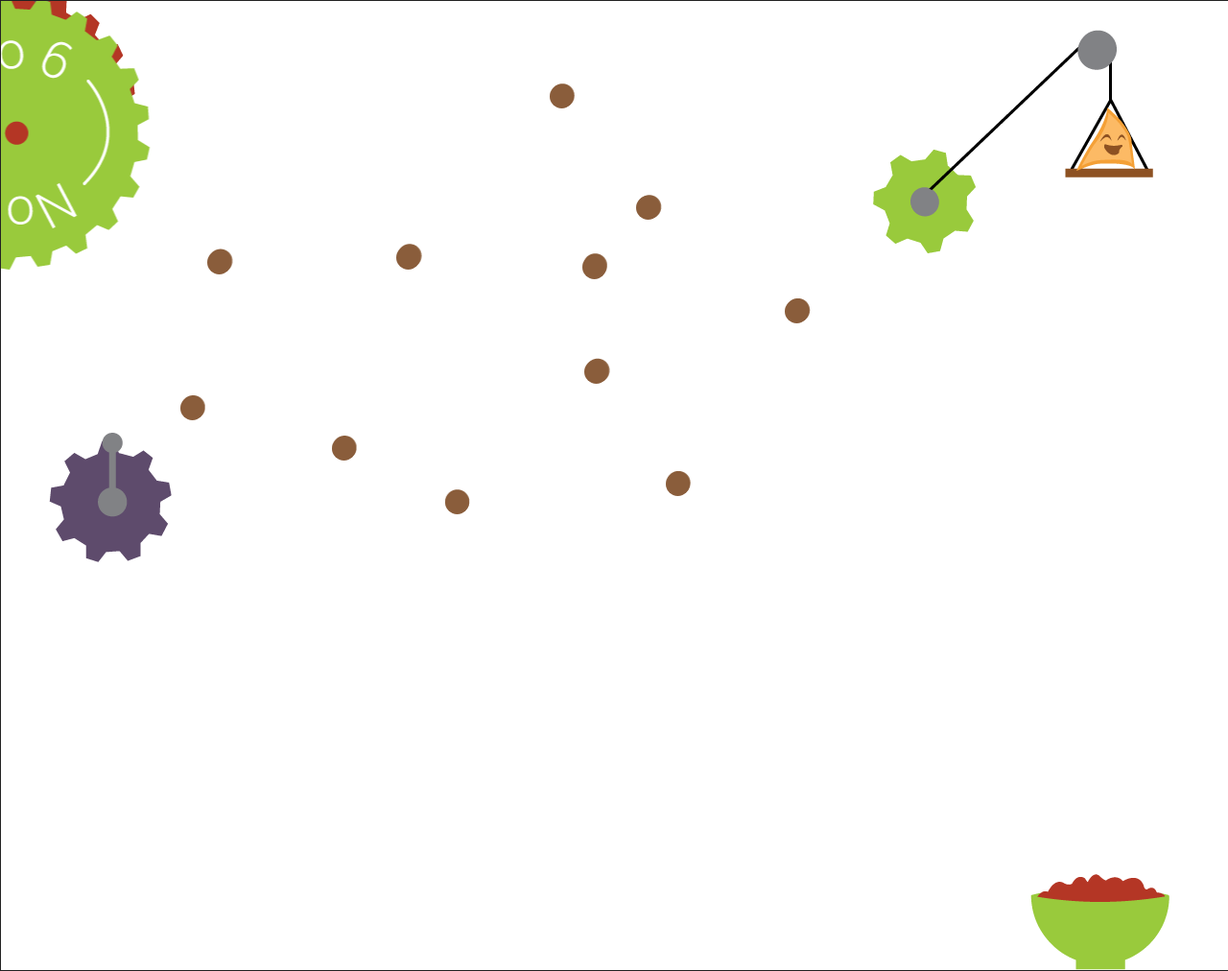
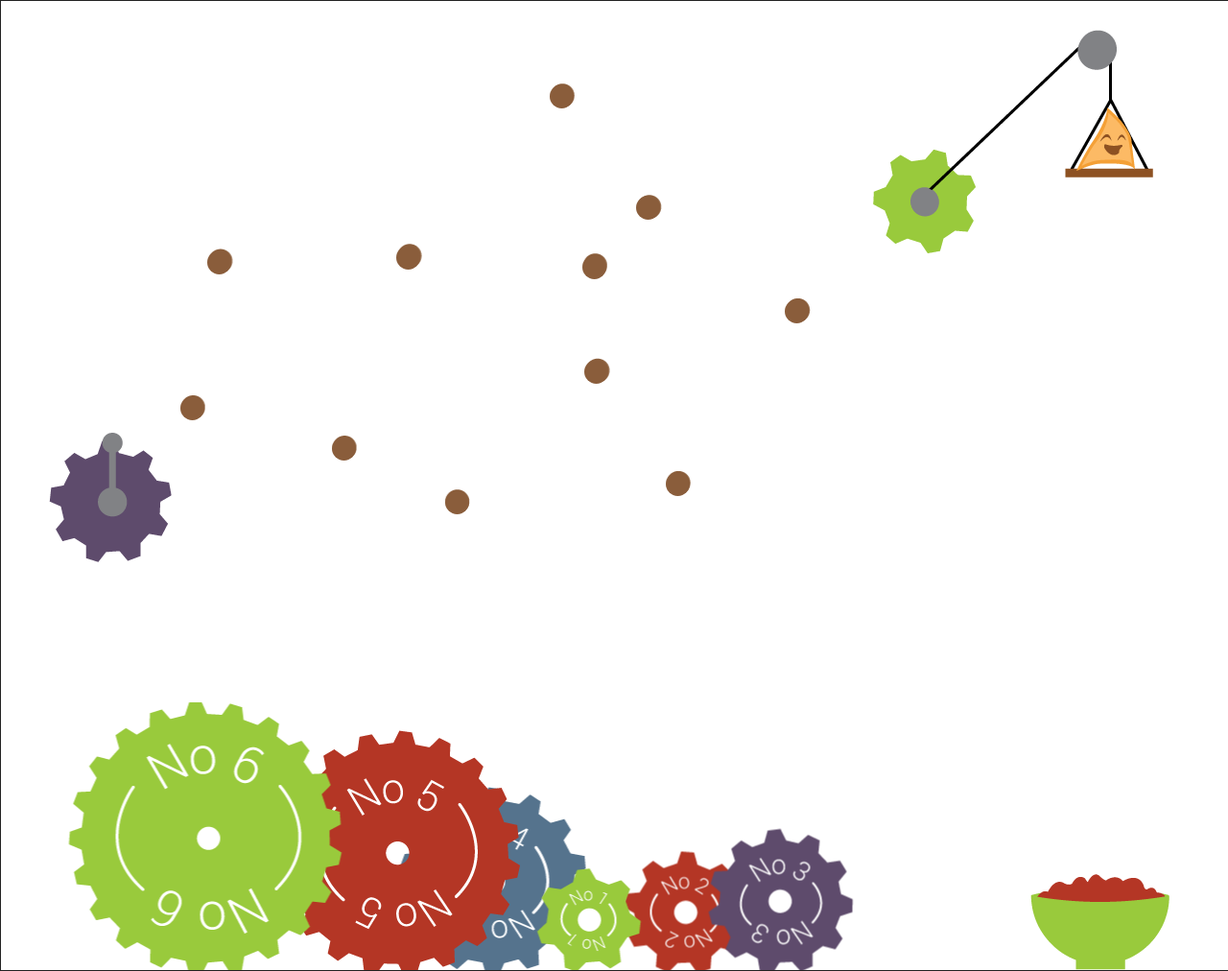
Before and after one commit to alysewebb/FinalAssignment, a plain HTML site: page index.html in a window 1280 px wide. Shown: the whole page at 96% size. Drawn offline with Linux system fonts and the light colour scheme.

Commit message:
Set cogs to start at the bottom of the window, tried to get them to move back there if dropped anywhere other than the peg, not quite working.

```diff
--- a/css/main.css
+++ b/css/main.css
@@ -56,7 +56,7 @@ textarea {
    Author's custom styles
    ========================================================================== */
 
-.Game {
+.game {
     height: 1010px;
     width: 1298px;
     background-image: url("../img/PegsBG.png");
@@ -68,15 +68,47 @@ textarea {
     overflow: hidden;
 }
 
-.Cog {
-    position: relative;
+.cog {
+    position: absolute;
     bottom: 0;
     width: 25px;
     height: 25px;
     background: transparent;
 }
 
-.Cog img {
+
+.cog1 {
+    bottom: 40px;
+    left: 600px;
+    z-index: 1;
+}
+
+.cog2 {
+    bottom: 48px;
+    left: 700px;
+}
+
+.cog3 {
+    bottom: 60px;
+    left: 800px;
+}
+
+.cog4 {
+    bottom: 80px;
+    left: 500px;
+}
+
+.cog5 {
+    bottom: 110px;
+    left: 400px;
+}
+
+.cog6 {
+    bottom: 125px;
+    left: 200px;
+}
+
+.cog img {
     position: absolute;
     margin: auto;
     top: 50%;
@@ -93,19 +125,19 @@ textarea {
     left: 50px;
 }
 
-.Pulley1 {
+.pulley1 {
     position: absolute;
     top: 155px;
     right: 282px;
 }
 
-.Rope1 {
+.rope1 {
     position: absolute;
     top: 32px;
     right: 136px;
 }
 
-.Rope2 {
+.rope2 {
     position: absolute;
     width:1px;
     border-right: 3px solid black;
--- a/index.html
+++ b/index.html
@@ -13,7 +13,7 @@
         <script src="js/vendor/modernizr-2.8.3.min.js"></script>
     </head>
     <body>
-        <div class="Game">
+        <div class="game">
             <div class="peg peg1">
             </div>
             <div class="peg peg2">
@@ -36,33 +36,33 @@
             </div>
             <div class="peg peg11">
             </div>
-            <div class="Cog Cog1">
+            <div class="cog cog1">
                 <img src="img/No1cog.png">
             </div>
-            <div class="Cog Cog2">
+            <div class="cog cog2">
                 <img src="img/No2cog.png">
             </div>
-            <div class="Cog Cog3">
+            <div class="cog cog3">
                 <img src="img/No3cog.png">
             </div>
-            <div class="Cog Cog4">
+            <div class="cog cog4">
                 <img src="img/No4cog.png">
             </div>
-            <div class="Cog Cog5">
+            <div class="cog cog5">
                 <img src="img/No5cog.png">
             </div>
-            <div class="Cog Cog6">
+            <div class="cog cog6">
                 <img src="img/No6cog.png">
             </div>
             <div class="handle">
                 <img src="img/Handle.png" draggable="false">
             </div>
-            <div class="Rope2">
+            <div class="rope2">
             </div>
-             <div class="Pulley1">
+             <div class="pulley1">
                 <img src="img/Pulley1.png">
             </div>
-            <div class="Rope1">
+            <div class="rope1">
                 <img src="img/Rope1.png">
             </div>
             <div class="cornchip">
--- a/js/main.js
+++ b/js/main.js
@@ -22,5 +22,23 @@ $(".handle").mouseup(function() {
 });
 
 // Make the cogs draggable and snap to the pegs.
+$(".peg").droppable(
+{
+	accept: ".cog",
+	drop: function(event, ui)
+	{
+		ui.draggable.data('dropped', true);
+	}
+});
 
-$(".Cog").draggable({ snap: ".peg", snapMode: "inner", containment: "parent" });
+$(".cog").draggable({ snap: ".peg", snapMode: "inner",
+	containment: "parent", revert: false,
+	start: function(event, ui) {
+		ui.helper.data('dropped', false);
+	},
+	stop: function(event, ui) {
+
+		ui.draggable.css({bottom:'originalBottom', left:'originalLeft'})
+	}
+
+});
```
Also changed, not shown: 1 other file.
